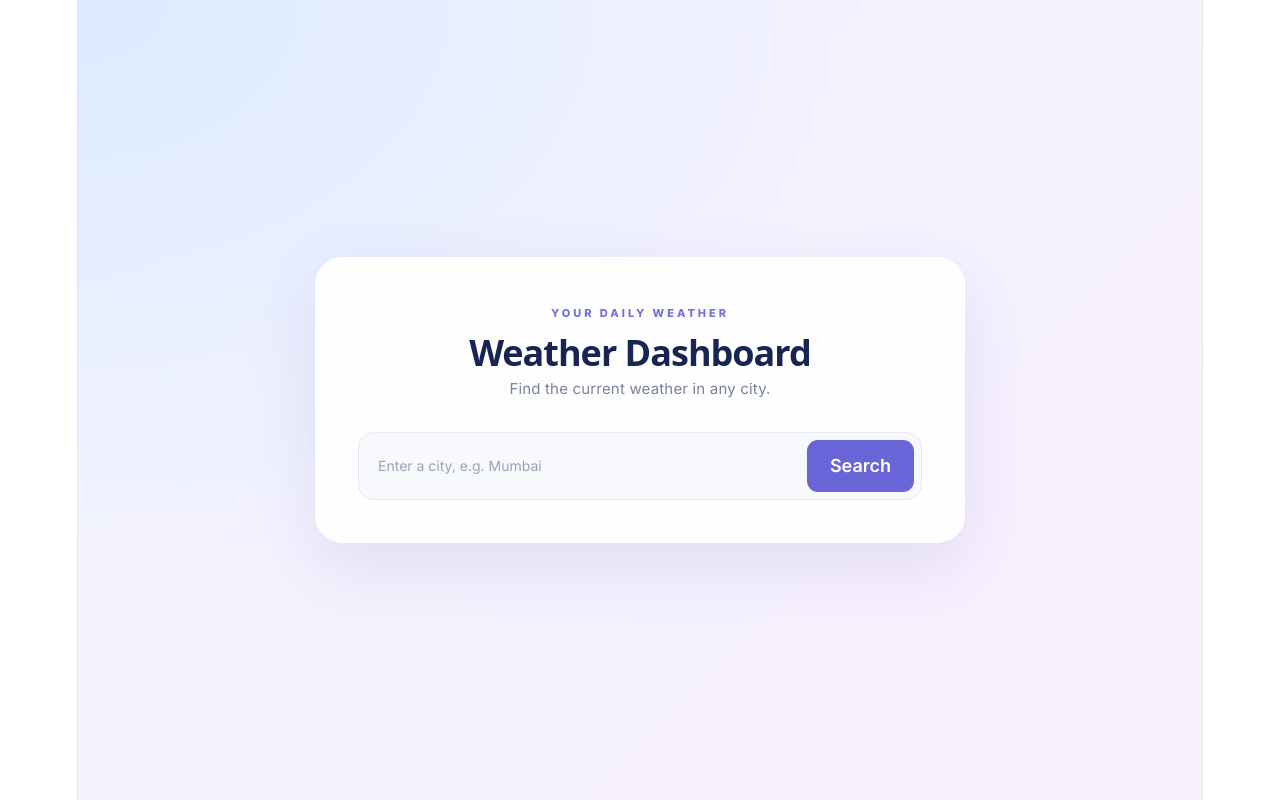
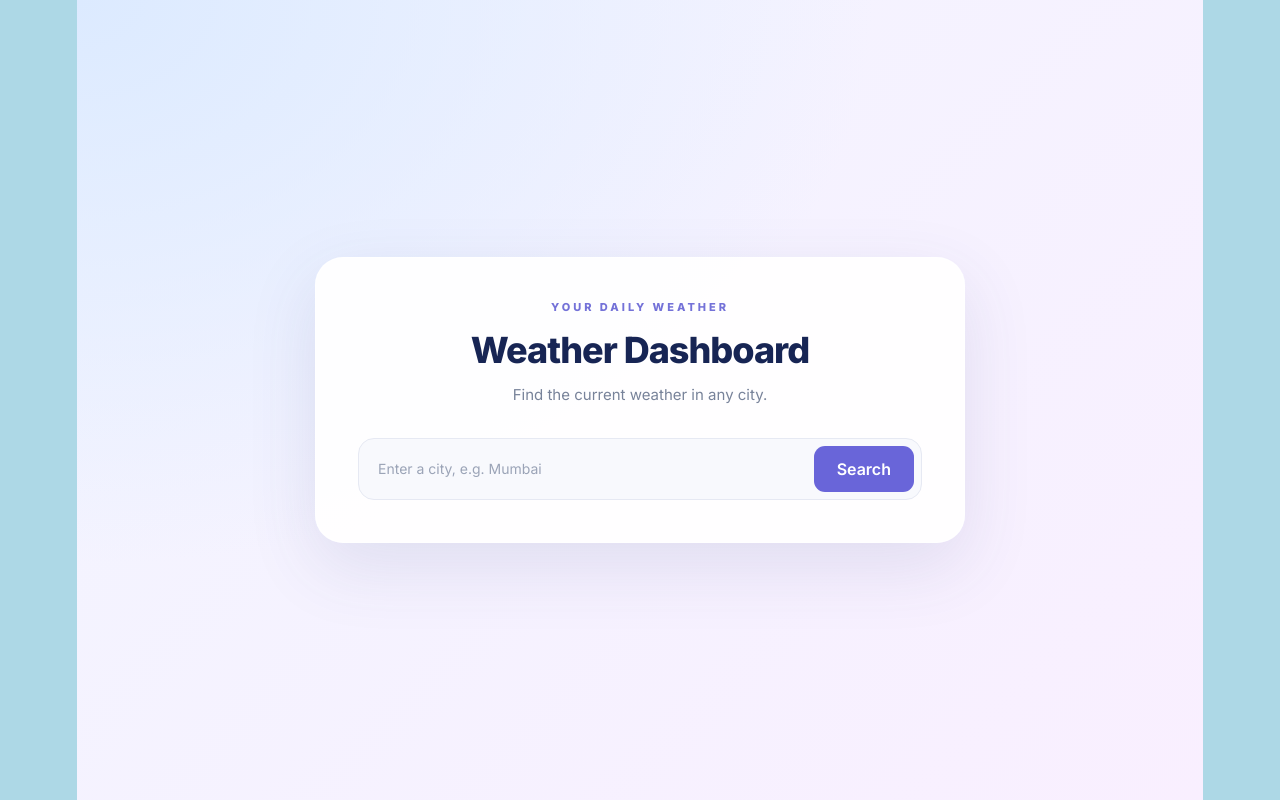
Before and after one commit to santhiyam149-vs/weather-ci, a React (Vite) app: page / in a window 1280 px wide. Built offline with nearby package versions, Linux system fonts and the light colour scheme.

Commit message:
Refactor CSS by removing unused variables and styles
Removed CSS variables and styles for dark mode. Updated body and heading styles.

```diff
--- a/src/index.css
+++ b/src/index.css
@@ -1,111 +1,35 @@
-:root {
-  --text: #6b6375;
-  --text-h: #08060d;
-  --bg: #fff;
-  --border: #e5e4e7;
-  --code-bg: #f4f3ec;
-  --accent: #aa3bff;
-  --accent-bg: rgba(170, 59, 255, 0.1);
-  --accent-border: rgba(170, 59, 255, 0.5);
-  --social-bg: rgba(244, 243, 236, 0.5);
-  --shadow:
-    rgba(0, 0, 0, 0.1) 0 10px 15px -3px, rgba(0, 0, 0, 0.05) 0 4px 6px -2px;
-
-  --sans: system-ui, 'Segoe UI', Roboto, sans-serif;
-  --heading: system-ui, 'Segoe UI', Roboto, sans-serif;
-  --mono: ui-monospace, Consolas, monospace;
-
-  font: 18px/145% var(--sans);
-  letter-spacing: 0.18px;
-  color-scheme: light dark;
-  color: var(--text);
-  background: var(--bg);
-  font-synthesis: none;
-  text-rendering: optimizeLegibility;
-  -webkit-font-smoothing: antialiased;
-  -moz-osx-font-smoothing: grayscale;
-
-  @media (max-width: 1024px) {
-    font-size: 16px;
-  }
-}
-
-@media (prefers-color-scheme: dark) {
-  :root {
-    --text: #9ca3af;
-    --text-h: #f3f4f6;
-    --bg: #16171d;
-    --border: #2e303a;
-    --code-bg: #1f2028;
-    --accent: #c084fc;
-    --accent-bg: rgba(192, 132, 252, 0.15);
-    --accent-border: rgba(192, 132, 252, 0.5);
-    --social-bg: rgba(47, 48, 58, 0.5);
-    --shadow:
-      rgba(0, 0, 0, 0.4) 0 10px 15px -3px, rgba(0, 0, 0, 0.25) 0 4px 6px -2px;
-  }
-
-  #social .button-icon {
-    filter: invert(1) brightness(2);
-  }
-}
 
 body {
   margin: 0;
+  font-family: Arial, sans-serif;
+  background-color: lightblue;
+  color: #333;
 }
 
 #root {
-  width: 1126px;
-  max-width: 100%;
+  max-width: 1126px;
   margin: 0 auto;
+  min-height: 100vh;
   text-align: center;
-  border-inline: 1px solid var(--border);
-  min-height: 100svh;
-  display: flex;
-  flex-direction: column;
-  box-sizing: border-box;
-}
-
-h1,
-h2 {
-  font-family: var(--heading);
-  font-weight: 500;
-  color: var(--text-h);
 }
 
 h1 {
-  font-size: 56px;
-  letter-spacing: -1.68px;
-  margin: 32px 0;
-  @media (max-width: 1024px) {
-    font-size: 36px;
-    margin: 20px 0;
-  }
+  font-size: 36px;
+  color: #222;
 }
+
 h2 {
   font-size: 24px;
-  line-height: 118%;
-  letter-spacing: -0.24px;
-  margin: 0 0 8px;
-  @media (max-width: 1024px) {
-    font-size: 20px;
-  }
+  color: #333;
 }
+
 p {
   margin: 0;
 }
 
-code,
-.counter {
-  font-family: var(--mono);
-  display: inline-flex;
+code {
+  font-family: monospace;
+  background-color: #f4f4f4;
+  padding: 4px 8px;
   border-radius: 4px;
-  color: var(--text-h);
 }
-
-code {
-  font-size: 15px;
-  line-height: 135%;
-  padding: 4px 8px;
-  background: var(--code-bg);
-}
```
